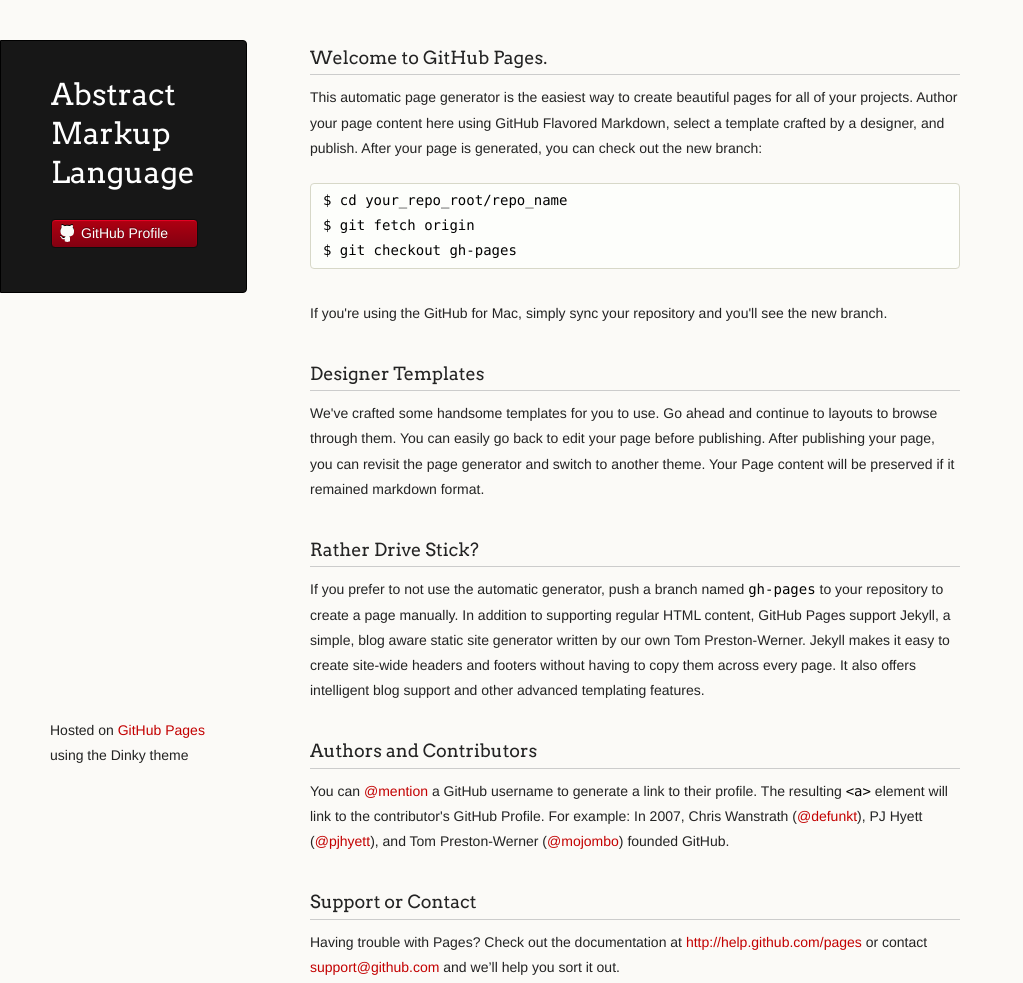
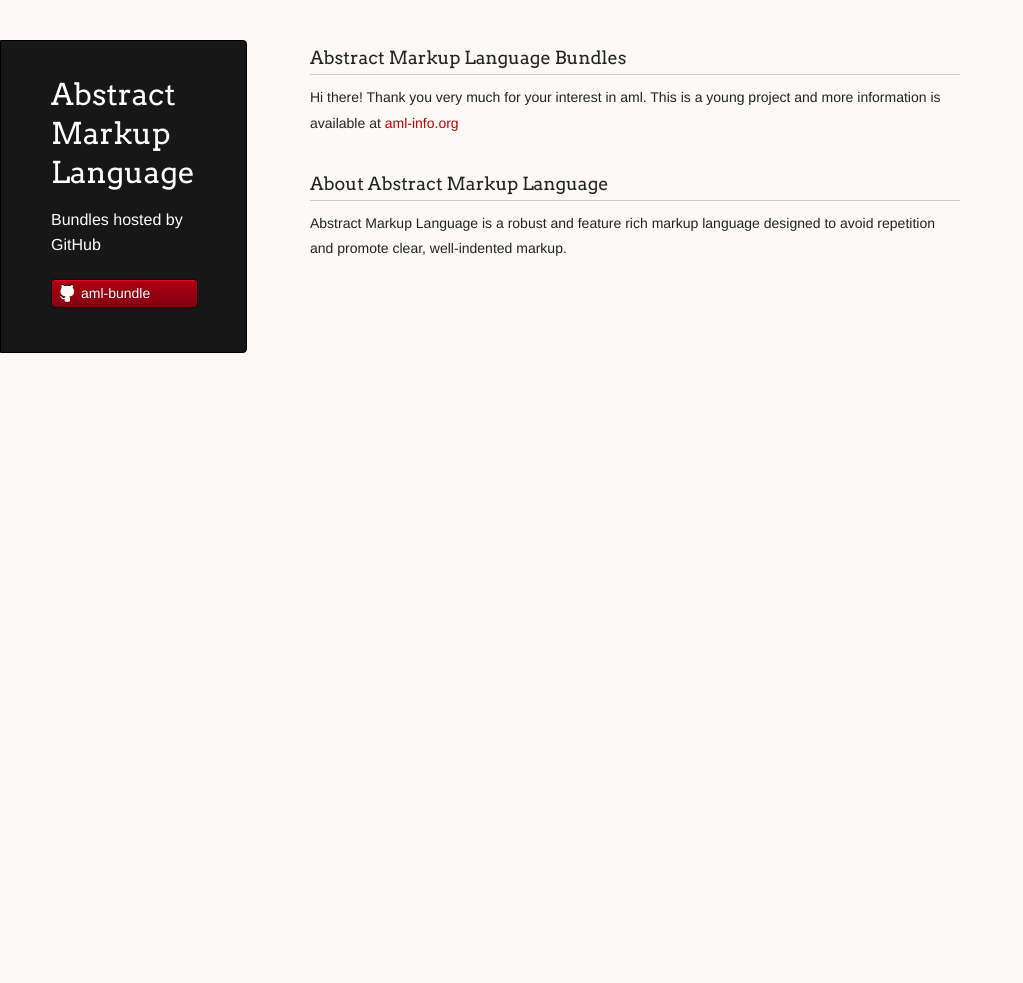
Before and after one commit to aml-bundle/aml-bundle.github.io, a plain HTML site: page index.html in a window 1280 px wide. Shown: the whole page, without its empty margins (0-1023 px from the left). After the commit the page ends 800 px from the top, so only its background shows below. Drawn offline with Linux system fonts and the light colour scheme.

Commit message:
index page update

```diff
--- a/index.html
+++ b/index.html
@@ -1,69 +1,33 @@
-<!doctype html>
+<!DOCTYPE html>
 <html>
 	<head>
-    <meta charset="utf-8">
-    <meta http-equiv="X-UA-Compatible" content="chrome=1">
-    <title>Abstract Markup Language by aml-bundle</title>
-
-    <link rel="stylesheet" href="stylesheets/styles.css">
-    <link rel="stylesheet" href="stylesheets/pygment_trac.css">
-    <script src="javascripts/scale.fix.js"></script>
-    <meta name="viewport" content="width=device-width, initial-scale=1, user-scalable=no">
-    <!--[if lt IE 9]>
-    <script src="//html5shiv.googlecode.com/svn/trunk/html5.js"></script>
-    <![endif]-->
+		<meta charset="utf-8"></meta>
+		<title>Abstract Markup Language Bundles</title>
+		<link href="stylesheets/styles.css" media="screen" rel="stylesheet" />
+		<link href="stylesheets/pygment_trac.css" media="screen" rel="stylesheet" />
+		<script type="text/javascript" src="javascripts/scale.fix.js"></script>
+		<meta name="viewport" content="width=device-width, initial-scale=1, user-scalable=no"></meta>
 	</head>
 	<body>
 		<div class="wrapper">
 			<header>
 				<h1 class="header">Abstract Markup Language</h1>
-        <p class="header"></p>
-
-
-
+				<p class="header">Bundles hosted by GitHub</p>
 				<ul>
-          <li><a class="buttons github" href="https://github.com/aml-bundle">GitHub Profile</a></li>
+					<li>
+						<a href="https://github.com/aml-bundle" class="buttons github">aml-bundle</a>
+					</li>
 				</ul>
-
 			</header>
 			<section>
-        <h3>
-<a name="welcome-to-github-pages" class="anchor" href="#welcome-to-github-pages"><span class="octicon octicon-link"></span></a>Welcome to GitHub Pages.</h3>
-
-<p>This automatic page generator is the easiest way to create beautiful pages for all of your projects. Author your page content here using GitHub Flavored Markdown, select a template crafted by a designer, and publish. After your page is generated, you can check out the new branch:</p>
-
-<pre><code>$ cd your_repo_root/repo_name
-$ git fetch origin
-$ git checkout gh-pages
-</code></pre>
-
-<p>If you're using the GitHub for Mac, simply sync your repository and you'll see the new branch.</p>
-
-<h3>
-<a name="designer-templates" class="anchor" href="#designer-templates"><span class="octicon octicon-link"></span></a>Designer Templates</h3>
-
-<p>We've crafted some handsome templates for you to use. Go ahead and continue to layouts to browse through them. You can easily go back to edit your page before publishing. After publishing your page, you can revisit the page generator and switch to another theme. Your Page content will be preserved if it remained markdown format.</p>
-
-<h3>
-<a name="rather-drive-stick" class="anchor" href="#rather-drive-stick"><span class="octicon octicon-link"></span></a>Rather Drive Stick?</h3>
-
-<p>If you prefer to not use the automatic generator, push a branch named <code>gh-pages</code> to your repository to create a page manually. In addition to supporting regular HTML content, GitHub Pages support Jekyll, a simple, blog aware static site generator written by our own Tom Preston-Werner. Jekyll makes it easy to create site-wide headers and footers without having to copy them across every page. It also offers intelligent blog support and other advanced templating features.</p>
-
-<h3>
-<a name="authors-and-contributors" class="anchor" href="#authors-and-contributors"><span class="octicon octicon-link"></span></a>Authors and Contributors</h3>
-
-<p>You can <a href="https://github.com/blog/821" class="user-mention">@mention</a> a GitHub username to generate a link to their profile. The resulting <code>&lt;a&gt;</code> element will link to the contributor's GitHub Profile. For example: In 2007, Chris Wanstrath (<a href="https://github.com/defunkt" class="user-mention">@defunkt</a>), PJ Hyett (<a href="https://github.com/pjhyett" class="user-mention">@pjhyett</a>), and Tom Preston-Werner (<a href="https://github.com/mojombo" class="user-mention">@mojombo</a>) founded GitHub.</p>
-
-<h3>
-<a name="support-or-contact" class="anchor" href="#support-or-contact"><span class="octicon octicon-link"></span></a>Support or Contact</h3>
-
-<p>Having trouble with Pages? Check out the documentation at <a href="http://help.github.com/pages">http://help.github.com/pages</a> or contact <a href="mailto:support@github.com">support@github.com</a> and we’ll help you sort it out.</p>
+				<h3>Abstract Markup Language Bundles</h3>
+				<p>
+					Hi there! Thank you very much for your interest in aml. This is a young project and more information is available at
+					<a href="http://aml-info.org">aml-info.org</a>
+				</p>
+				<h3>About Abstract Markup Language</h3>
+				<p>Abstract Markup Language is a robust and feature rich markup language designed to avoid repetition and promote clear, well-indented markup.</p>
 			</section>
-      <footer>
-        <p><small>Hosted on <a href="http://pages.github.com">GitHub Pages</a> using the Dinky theme</small></p>
-      </footer>
 		</div>
-    <!--[if !IE]><script>fixScale(document);</script><![endif]-->
-
 	</body>
 </html>
--- a/stylesheets/styles.css
+++ b/stylesheets/styles.css
@@ -326,7 +326,6 @@ section {
 /* Footer */
 
 footer {
-  width:170px;
   float:left;
   position:fixed;
   bottom:10px;
```
Also changed, not shown: 1 other file. Lines whose indentation alone changed are shown as unchanged.
